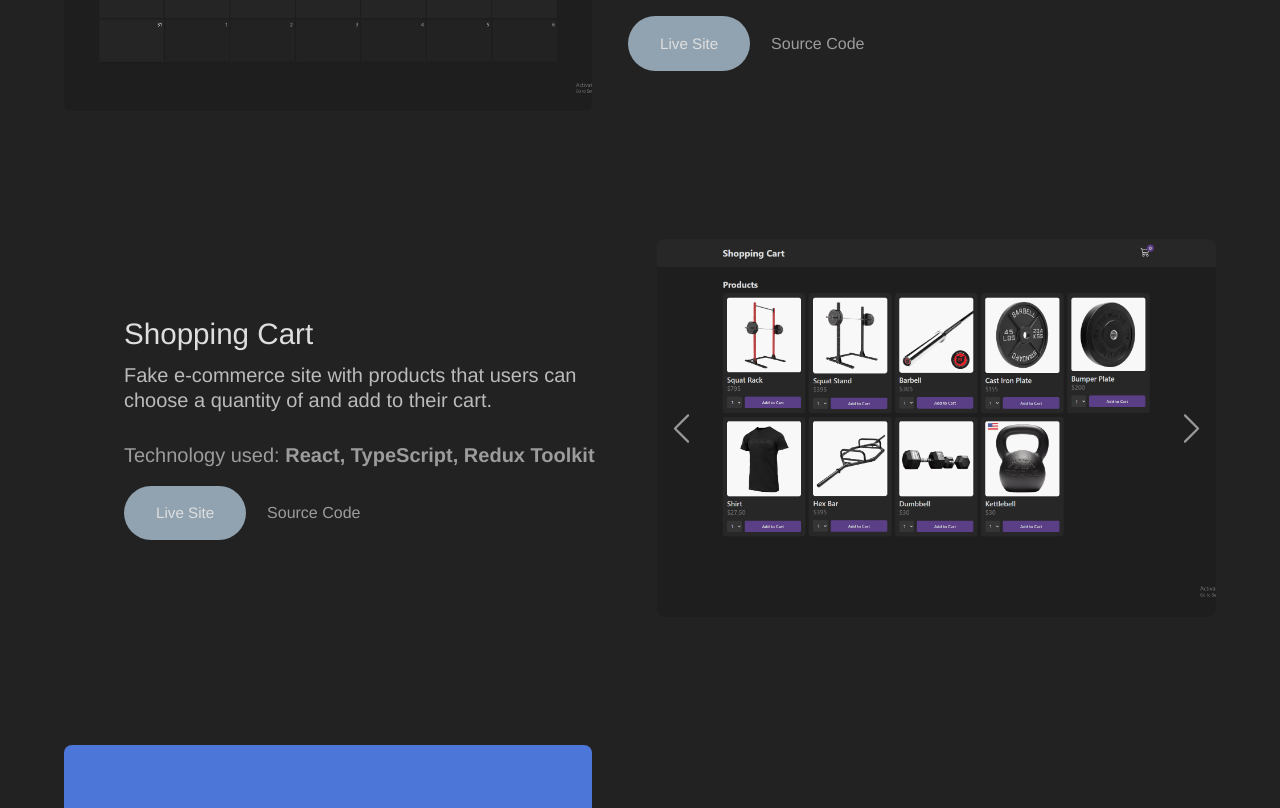
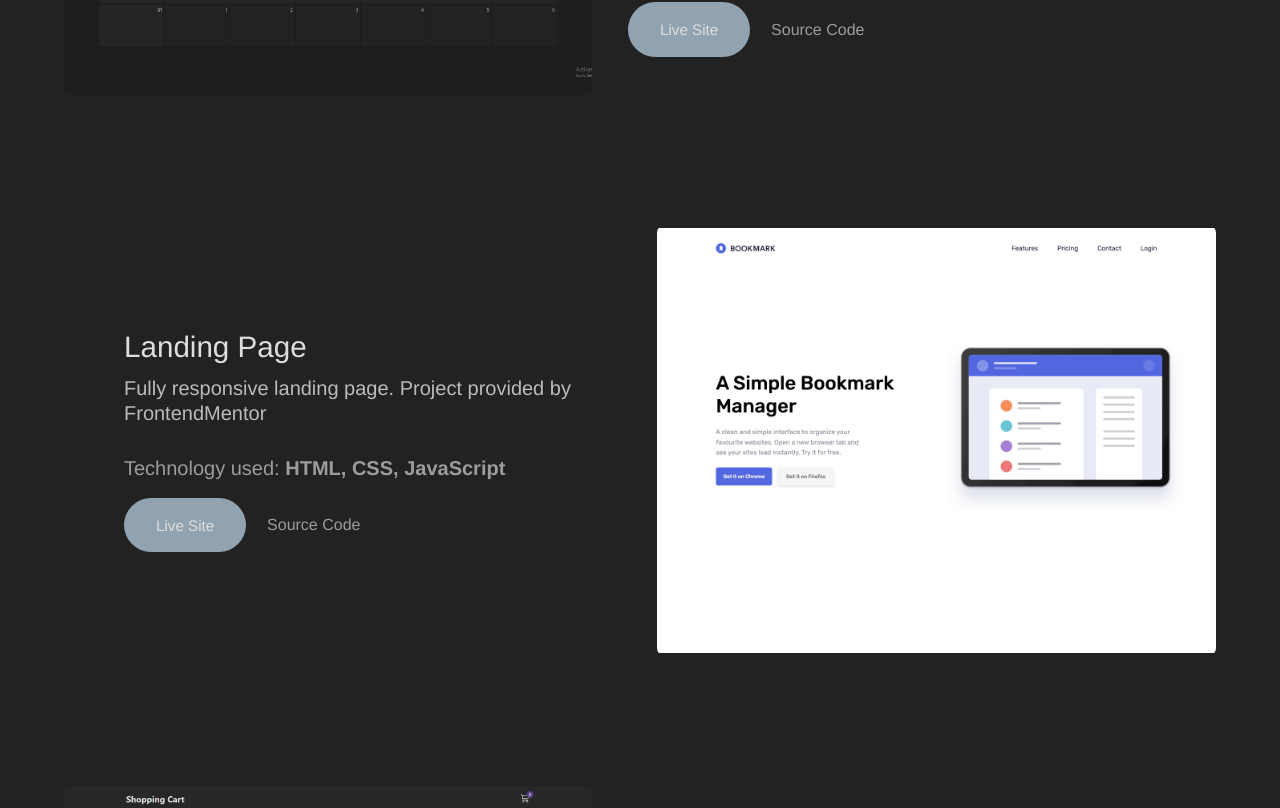
Before and after one commit to jhank12/Portfolio-React, a React (Vite) app: page / in a window 1280 px wide. Shown: the part 1989-2797 px from the top of the page. Built offline with nearby package versions, Linux system fonts and the light colour scheme.

Commit message:
added project

```diff
--- a/src/Components/ImageGallery/ImageGallery.css
+++ b/src/Components/ImageGallery/ImageGallery.css
@@ -8,13 +8,15 @@
   position: relative;
 
   height: 100%;
-  width: 100%;
-  min-width: 0;
+  /* height: 400px; */
+  /* height: px; */
+  flex: 1;
+  /* min-width: 0; */
 }
 
 .imgContainer img {
   border-radius: 8px;
-
+  object-fit: scale-down;
   position: relative;
   height: 100%;
   width: 100%;
--- a/src/Components/ImageGallery/ImageGallery.jsx
+++ b/src/Components/ImageGallery/ImageGallery.jsx
@@ -2,23 +2,21 @@ import React, { useState, useEffect, useRef } from "react";
 
 import "./ImageGallery.css";
 
-
-
-const ImageGallery = ({ name, images }) => {
+const ImageGallery = ({ name, image }) => {
   const [count, setCount] = useState(0);
 
-  useEffect(() => {
-    if (count === images.length) {
-      setCount(0);
-    } else if (count < 0) {
-      setCount(images.length - 1);
-    }
-  }, [count]);
+  // useEffect(() => {
+  //   if (count === images.length) {
+  //     setCount(0);
+  //   } else if (count < 0) {
+  //     setCount(images.length - 1);
+  //   }
+  // }, [count]);
 
   return (
     <div className="projectImageGallery">
       <div className="imgContainer">
-        <div
+        {/* <div
           className="imgCounter"
           onClick={() => setCount((count) => count - 1)}
         >
@@ -35,23 +33,10 @@ const ImageGallery = ({ name, images }) => {
               d="M11.354 1.646a.5.5 0 0 1 0 .708L5.707 8l5.647 5.646a.5.5 0 0 1-.708.708l-6-6a.5.5 0 0 1 0-.708l6-6a.5.5 0 0 1 .708 0"
             />
           </svg>
-        </div>
+        </div> */}
+        <img key={image} src={image} alt={`${name.toLowerCase()}-project`} />
 
-        {images?.map((img, idx) => {
-          if (idx === count) {
-            return (
-              <>
-                <img
-                  key={img}
-                  src={img}
-                  alt={`${name.toLowerCase()}-project`}
-                />
-              </>
-            );
-          }
-        })}
-
-        <div
+        {/* <div
           className="imgCounter"
           onClick={() => setCount((count) => count + 1)}
         >
@@ -68,7 +53,7 @@ const ImageGallery = ({ name, images }) => {
               d="M4.646 1.646a.5.5 0 0 1 .708 0l6 6a.5.5 0 0 1 0 .708l-6 6a.5.5 0 0 1-.708-.708L10.293 8 4.646 2.354a.5.5 0 0 1 0-.708"
             />
           </svg>
-        </div>
+        </div> */}
       </div>
     </div>
   );
--- a/src/Components/Sections/LandingSection/LandingSection.css
+++ b/src/Components/Sections/LandingSection/LandingSection.css
@@ -7,7 +7,7 @@
 }
 
 .landingSection h1 {
-  font-size: 3.25rem;
+  font-size: 2.8rem;
 }
 
 .landingContent {
--- a/src/Components/Sections/ProjectsSection/ProjectsSection.jsx
+++ b/src/Components/Sections/ProjectsSection/ProjectsSection.jsx
@@ -7,6 +7,7 @@ import ContentSection from "../../Reusable/ContentSection";
 import { projectsArr } from "../../../Data/projects";
 
 const ProjectsSection = () => {
+
   return (
     <ContentSection id={"projects"}>
       <h2>Projects</h2>
@@ -17,7 +18,7 @@ const ProjectsSection = () => {
             const {
               name,
               id,
-              images,
+              image,
               description,
               tech: techArr,
               site,
@@ -27,8 +28,8 @@ const ProjectsSection = () => {
 
             return (
               <div key={id} className="project" id={id} ref={ref}>
-                <ImageGallery name={name} images={images} />
-
+                <ImageGallery name={name} image={image} />
+                {/* <img src={image} alt="" /> */}
                 <div className="projectDescription">
                   <h3>{name}</h3>
 
--- a/src/Components/Sections/ProjectsSection/projectsSection.css
+++ b/src/Components/Sections/ProjectsSection/projectsSection.css
@@ -4,7 +4,10 @@
   justify-content: center;
   margin: 0 auto;
   margin-top: 1.25px;
+
+
 }
+
 
 .projectsList {
   display: flex;
@@ -16,6 +19,11 @@
   display: flex;
   gap: 2.25rem;
   padding-right: 3.75rem;
+}
+
+.project img {
+  height: 100%;
+  width: 100%;
 }
 
 .project:nth-of-type(even) {
--- a/src/Data/projects.js
+++ b/src/Data/projects.js
@@ -17,33 +17,34 @@ import pixelEditorImg1 from "../Images/PixelArtEditor/editor_main.PNG";
 import pixelEditorImg2 from "../Images/PixelArtEditor/editor2.PNG";
 import pixelEditorImg3 from "../Images/PixelArtEditor/editor3.PNG";
 
+import landingPageImg1 from "../Images/LandingPage/landingPageImage1.png"
+
 export const projectsArr = [
   {
     name: "Calendar",
     id: "calendar",
-    images: [
+    image:
       `${calendarImg1}`,
-      `${calendarImg2}`,
-      `${calendarImg3}`,
-      `${calendarImg4}`,
-      `${calendarImg5}`,
-      `${calendarImg6}`,
-    ],
     description:
       "This is a calendar application that allows users to create custom events. All events have CRUD functionality and any changes are updated in real time on a Firestore Database. All accounts are created using Firebase Authentication.",
     tech: ["React", "Redux Toolkit", "Firebase"],
-    site: "https://calendar-jhank12.netlify.app/#/",
+    site: "https://jhankins-calendar.netlify.app/#/",
     code: "https://github.com/jhank12/Calendar",
+  },
+  {
+    name: "Landing Page",
+    id: "landingPage",
+    image: landingPageImg1,
+    description: "Fully responsive landing page. Project provided by FrontendMentor",
+    tech: ["HTML", "CSS", "JavaScript"],
+    site: "https://jhank12.github.io/landing-page/",
+    code: "https://github.com/jhank12/landing-page"
   },
   {
     name: "Shopping Cart",
     id: "shoppingCart",
-    images: [
+    image:
       `${shoppingCartImg1}`,
-      `${shoppingCartImg2}`,
-      `${shoppingCartImg3}`,
-      `${shoppingCartImg4}`,
-    ],
     description:
       "Fake e-commerce site with products that users can choose a quantity of and add to their cart.",
     tech: ["React", "TypeScript", "Redux Toolkit"],
@@ -54,7 +55,7 @@ export const projectsArr = [
   {
     name: "Tip Calculator",
     id: "calculator",
-    images: [`${tipCalculatorImg1}`, `${tipCalculatorImg2}`],
+    image: `${tipCalculatorImg1}`,
     description:
       "Allows users to input bill amount, number of people and tip percentage to divide the bill evenly.",
 
@@ -67,7 +68,7 @@ export const projectsArr = [
   {
     name: "Pixel Art Editor",
     id: "pixelArt",
-    images: [`${pixelEditorImg1}`, `${pixelEditorImg2}`, `${pixelEditorImg3}`],
+    image: `${pixelEditorImg1}`,
     description:
       " Simple pixel art editor that allows users to select a grid size and draw pixel art. The selected grid size is calculated with JavaScript and displayed using the HTML Canvas element",
 
--- a/src/Data/skills.js
+++ b/src/Data/skills.js
@@ -11,6 +11,7 @@ export const skills = {
       icon: "devicon-typescript-plain colored",
       skill: "TypeScript",
     },
+
     {
       icon: "devicon-react-original colored",
       skill: "React",
@@ -26,12 +27,13 @@ export const skills = {
       skill: "SASS",
     },
 
+    { icon: "devicon-swift-plain colored", skill: "Swift" },
+
     { icon: "devicon-figma-plain colored", skill: "Figma" },
   ],
   experience: [
     { icon: "devicon-nextjs-original-wordmark", skill: "Next.js" },
 
-    { icon: "devicon-swift-plain colored", skill: "Swift" },
     {
       icon: "devicon-firebase-plain colored",
       skill: "Firebase",
--- a/src/index.css
+++ b/src/index.css
@@ -24,7 +24,7 @@ h1 {
 }
 
 h2 {
-  font-size: 2.35rem;
+  font-size: 2rem;
   font-weight: 600;
 }
 
```
Also changed, not shown: src/Images/LandingPage/landingPageImage1.png (added).
